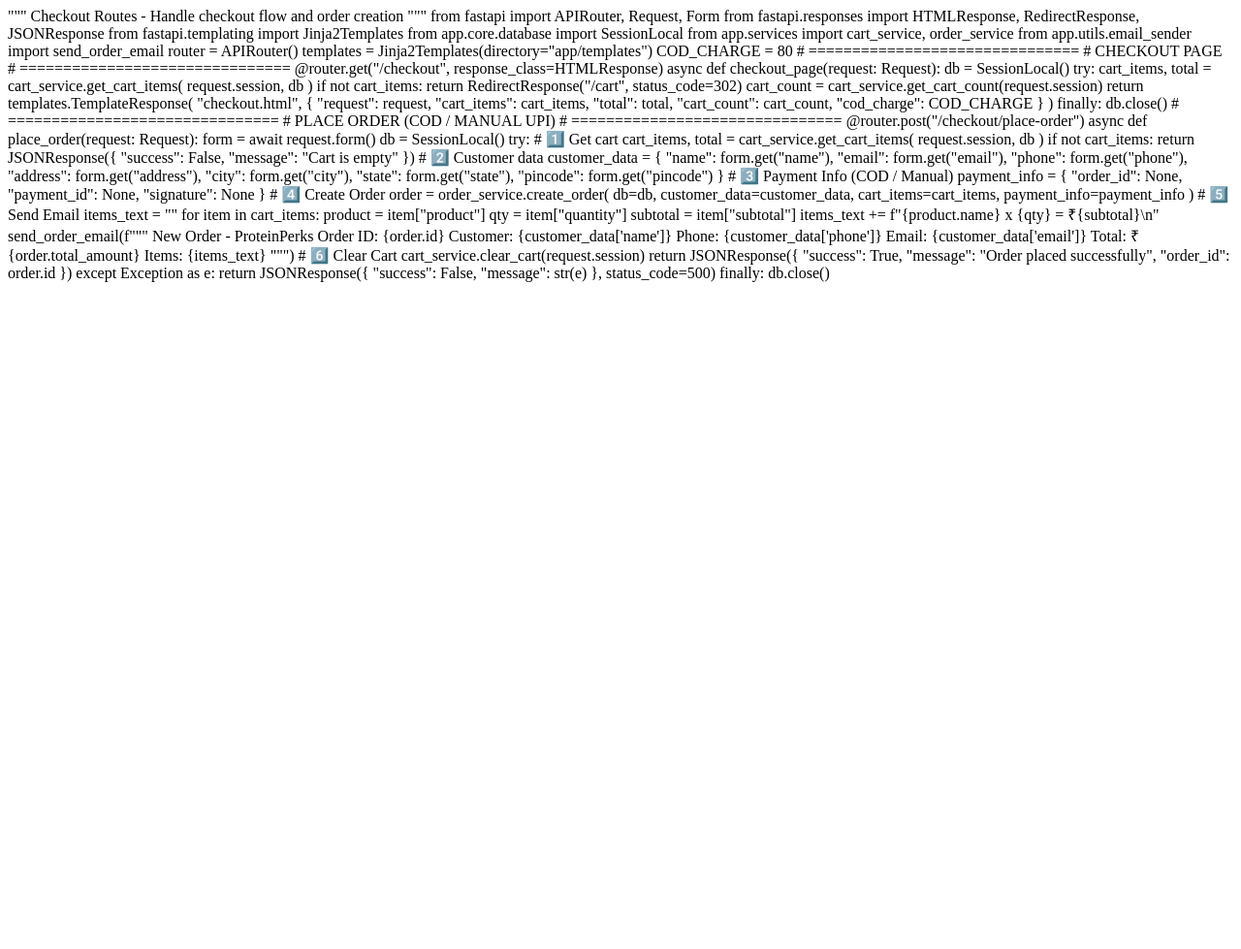
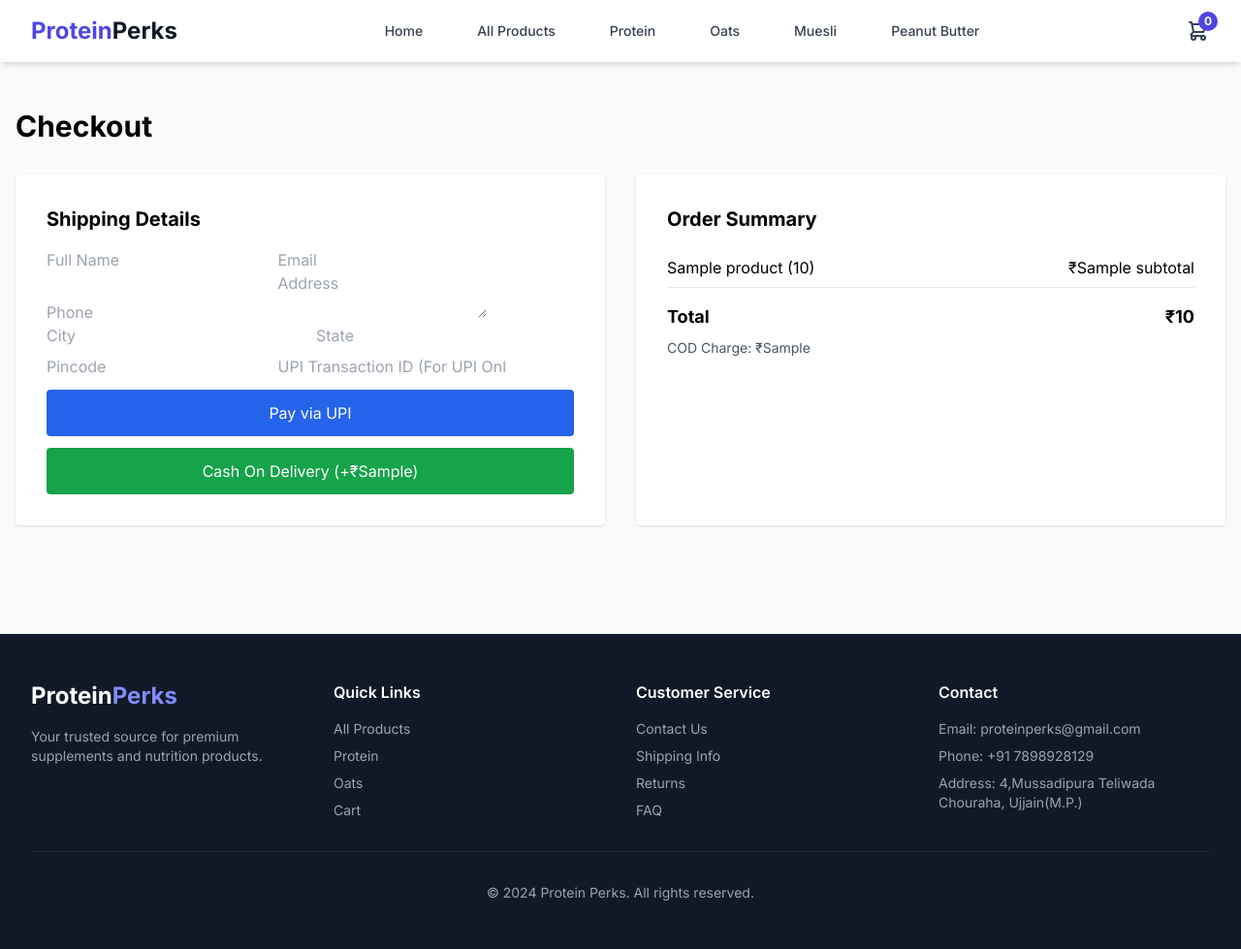
Before and after one commit to nishi2004/protein-perks, a FastAPI app: template app/templates/checkout.html in a window 1280 px wide. Shown: the whole page at 97% size. Before the commit the page ends 291 px from the top, so only its background shows below. Run offline with FastAPI, Linux system fonts and the light colour scheme; the template is opened without the code that fills it: most values are stand-ins (such as "Sample title", 1, 10 or a date in 2020); some libraries are stand-ins or nearby versions.

Commit message:
Updated checkout.html and checkout.py

```diff
--- a/app/templates/checkout.html
+++ b/app/templates/checkout.html
@@ -1,155 +1,211 @@
-"""
-Checkout Routes - Handle checkout flow and order creation
-"""
+{% extends "base.html" %}
 
-from fastapi import APIRouter, Request, Form
-from fastapi.responses import HTMLResponse, RedirectResponse, JSONResponse
-from fastapi.templating import Jinja2Templates
+{% block title %}Checkout - Protein Perks{% endblock %}
 
-from app.core.database import SessionLocal
-from app.services import cart_service, order_service
-from app.utils.email_sender import send_order_email
+{% block content %}
+
+<div class="max-w-7xl mx-auto px-4 py-12">
+
+  <h1 class="text-3xl font-bold mb-8">Checkout</h1>
+
+  <div class="grid grid-cols-1 lg:grid-cols-2 gap-8">
 
 
-router = APIRouter()
-templates = Jinja2Templates(directory="app/templates")
+    <!-- ================= FORM ================= -->
+    <div class="bg-white p-8 shadow rounded">
 
-COD_CHARGE = 80
+      <h2 class="text-xl font-bold mb-4">Shipping Details</h2>
+
+      <form id="checkout-form">
+
+        <input name="name" placeholder="Full Name" required class="input">
+
+        <input name="email" type="email" placeholder="Email" required class="input">
+
+        <input name="phone" placeholder="Phone" required class="input">
+
+        <textarea name="address" placeholder="Address" required class="input"></textarea>
+
+        <div class="grid grid-cols-2 gap-3">
+          <input name="city" placeholder="City" required class="input">
+          <input name="state" placeholder="State" required class="input">
+        </div>
+
+        <input name="pincode" placeholder="Pincode" required class="input">
 
 
-# ===============================
-# CHECKOUT PAGE
-# ===============================
-
-@router.get("/checkout", response_class=HTMLResponse)
-async def checkout_page(request: Request):
-
-    db = SessionLocal()
-
-    try:
-
-        cart_items, total = cart_service.get_cart_items(
-            request.session, db
-        )
-
-        if not cart_items:
-            return RedirectResponse("/cart", status_code=302)
-
-        cart_count = cart_service.get_cart_count(request.session)
-
-        return templates.TemplateResponse(
-            "checkout.html",
-            {
-                "request": request,
-                "cart_items": cart_items,
-                "total": total,
-                "cart_count": cart_count,
-                "cod_charge": COD_CHARGE
-            }
-        )
-
-    finally:
-        db.close()
+        <!-- UPI TXN ID -->
+        <input
+          name="txn_id"
+          id="txn-id"
+          placeholder="UPI Transaction ID (For UPI Only)"
+          class="input mt-2"
+        >
 
 
-# ===============================
-# PLACE ORDER (COD / MANUAL UPI)
-# ===============================
+        <!-- ================= UPI ================= -->
 
-@router.post("/checkout/place-order")
-async def place_order(request: Request):
+        <button id="upi-btn"
+          type="button"
+          class="w-full mt-3 bg-blue-600 text-white py-3 rounded">
 
-    form = await request.form()
-    db = SessionLocal()
+          Pay via UPI
 
-    try:
-
-        # 1️⃣ Get cart
-        cart_items, total = cart_service.get_cart_items(
-            request.session, db
-        )
-
-        if not cart_items:
-            return JSONResponse({
-                "success": False,
-                "message": "Cart is empty"
-            })
+        </button>
 
 
-        # 2️⃣ Customer data
-        customer_data = {
-            "name": form.get("name"),
-            "email": form.get("email"),
-            "phone": form.get("phone"),
-            "address": form.get("address"),
-            "city": form.get("city"),
-            "state": form.get("state"),
-            "pincode": form.get("pincode")
-        }
+        <!-- ================= COD ================= -->
+
+        <button id="cod-btn"
+          type="button"
+          class="w-full mt-3 bg-green-600 text-white py-3 rounded">
+
+          Cash On Delivery (+₹{{ cod_charge }})
+
+        </button>
+
+      </form>
+
+    </div>
 
 
-        # 3️⃣ Payment Info (COD / Manual)
-        payment_info = {
-            "order_id": None,
-            "payment_id": None,
-            "signature": None
-        }
+    <!-- ================= SUMMARY ================= -->
+    <div class="bg-white p-8 shadow rounded">
+
+      <h2 class="text-xl font-bold mb-4">Order Summary</h2>
+
+      {% for item in cart_items %}
+      <div class="flex justify-between py-2 border-b">
+        <span>{{ item.product.name }} ({{ item.quantity }})</span>
+        <span>₹{{ item.subtotal }}</span>
+      </div>
+      {% endfor %}
+
+      <div class="mt-4 text-lg font-bold flex justify-between">
+        <span>Total</span>
+        <span>₹{{ total }}</span>
+      </div>
+
+      <div class="mt-2 text-sm text-gray-600">
+        COD Charge: ₹{{ cod_charge }}
+      </div>
+
+    </div>
 
 
-        # 4️⃣ Create Order
-        order = order_service.create_order(
-            db=db,
-            customer_data=customer_data,
-            cart_items=cart_items,
-            payment_info=payment_info
-        )
+  </div>
+
+</div>
+
+{% endblock %}
 
 
-        # 5️⃣ Send Email
-        items_text = ""
 
-        for item in cart_items:
-            product = item["product"]
-            qty = item["quantity"]
-            subtotal = item["subtotal"]
+{% block extra_scripts %}
 
-            items_text += f"{product.name} x {qty} = ₹{subtotal}\n"
+<script>
+
+const form = document.getElementById("checkout-form");
+const upiBtn = document.getElementById("upi-btn");
+const codBtn = document.getElementById("cod-btn");
+const txnInput = document.getElementById("txn-id");
 
 
-        send_order_email(f"""
-New Order - ProteinPerks
+// ================= VALIDATION =================
 
-Order ID: {order.id}
+function validateForm() {
 
-Customer: {customer_data['name']}
-Phone: {customer_data['phone']}
-Email: {customer_data['email']}
+  const formData = new FormData(form);
 
-Total: ₹{order.total_amount}
+  for (let val of formData.values()) {
 
-Items:
-{items_text}
-""")
+    if (val.trim() === "") {
+      alert("Please fill all details");
+      return false;
+    }
+
+  }
+
+  return true;
+}
 
 
-        # 6️⃣ Clear Cart
-        cart_service.clear_cart(request.session)
+// ================= UPI =================
+
+upiBtn.addEventListener("click", async () => {
+
+  if (!validateForm()) return;
 
 
-        return JSONResponse({
-            "success": True,
-            "message": "Order placed successfully",
-            "order_id": order.id
-        })
+  alert(`
+Pay via UPI
+
+UPI ID: 9424862686@ybl
+
+After payment,
+Enter Transaction ID below
+and click Pay via UPI again.
+`);
 
 
-    except Exception as e:
+  // Second click = submit order
+  if (txnInput.value.trim() !== "") {
 
-        return JSONResponse({
-            "success": False,
-            "message": str(e)
-        }, status_code=500)
+    const formData = new FormData(form);
+    formData.append("payment_mode", "UPI");
+
+    const res = await fetch("/checkout/place-order", {
+      method: "POST",
+      body: formData
+    });
+
+    const data = await res.json();
+
+    if (data.success) {
+
+      alert("Order Placed! Order ID: " + data.order_id);
+      window.location.href = "/";
+
+    } else {
+
+      alert(data.message);
+
+    }
+
+  }
+
+});
 
 
-    finally:
-        db.close()
+// ================= COD =================
+
+codBtn.addEventListener("click", async () => {
+
+  if (!validateForm()) return;
+
+  const formData = new FormData(form);
+  formData.append("payment_mode", "COD");
+
+  const res = await fetch("/checkout/place-order", {
+    method: "POST",
+    body: formData
+  });
+
+  const data = await res.json();
+
+  if (data.success) {
+
+    alert("Order Placed! Order ID: " + data.order_id);
+    window.location.href = "/";
+
+  } else {
+
+    alert(data.message);
+
+  }
+
+});
+
+</script>
+
+{% endblock %}
```
